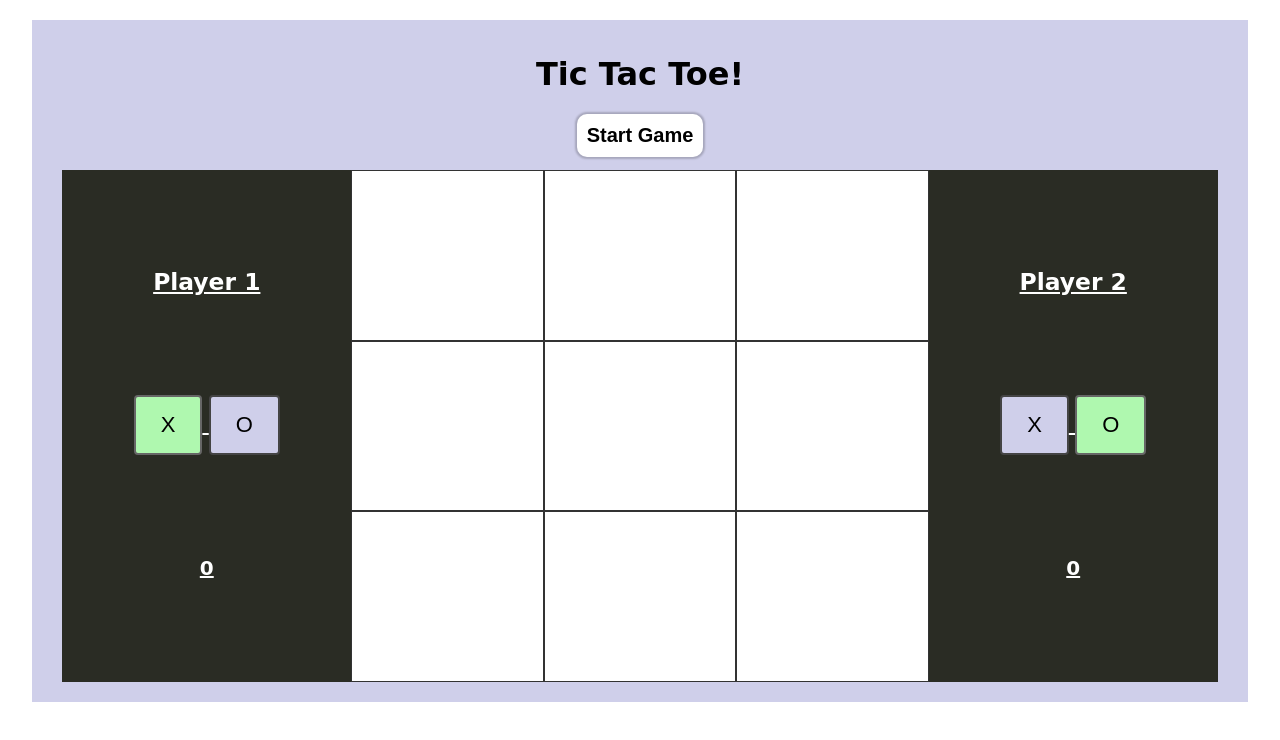
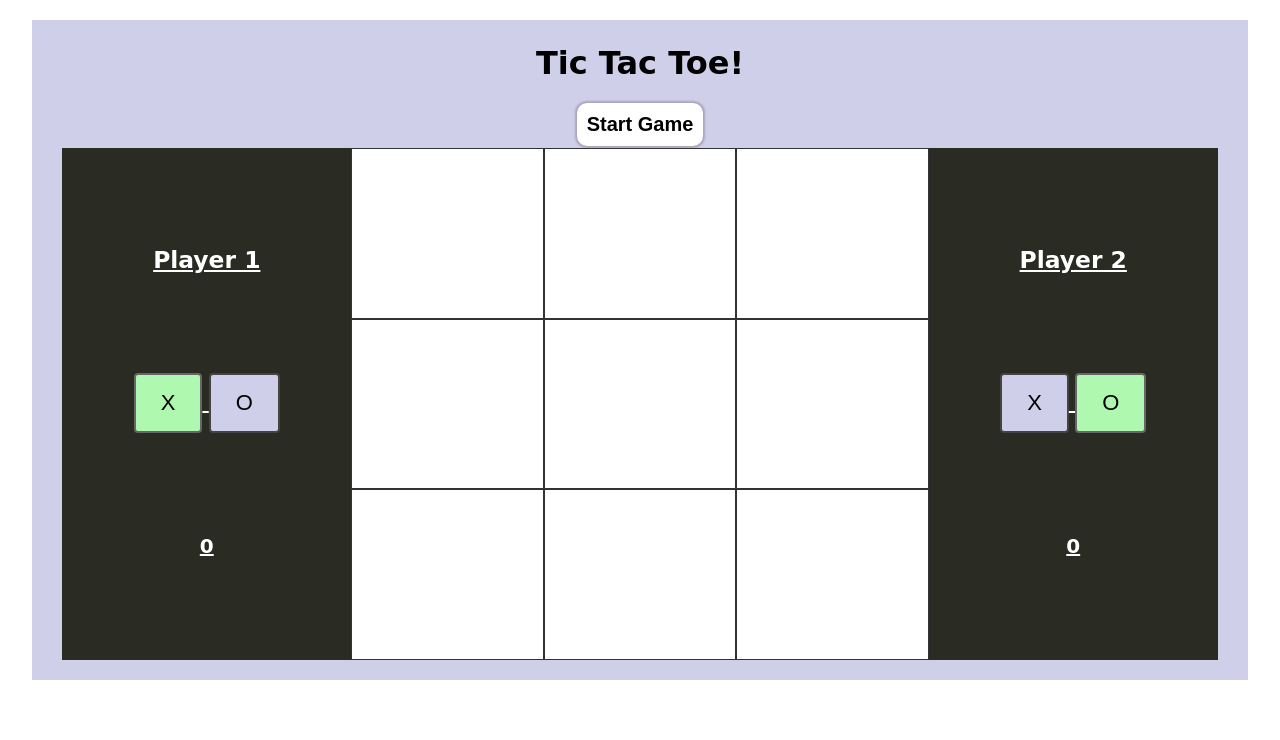
Before and after one commit to leandrob0/tic-tac-toe, a plain HTML site: page index.html in a window 1280 px wide. Drawn offline with Linux system fonts and the light colour scheme; a web font is replaced by a local one.

Commit message:
changed the height of the title container

```diff
--- a/styles.css
+++ b/styles.css
@@ -28,7 +28,7 @@ body {
     width: inherit;
     display: flex;
     justify-content: center;
-    height: 150px;
+    height: 10vw;
     align-items: center;
     flex-direction: column;
 }
```
